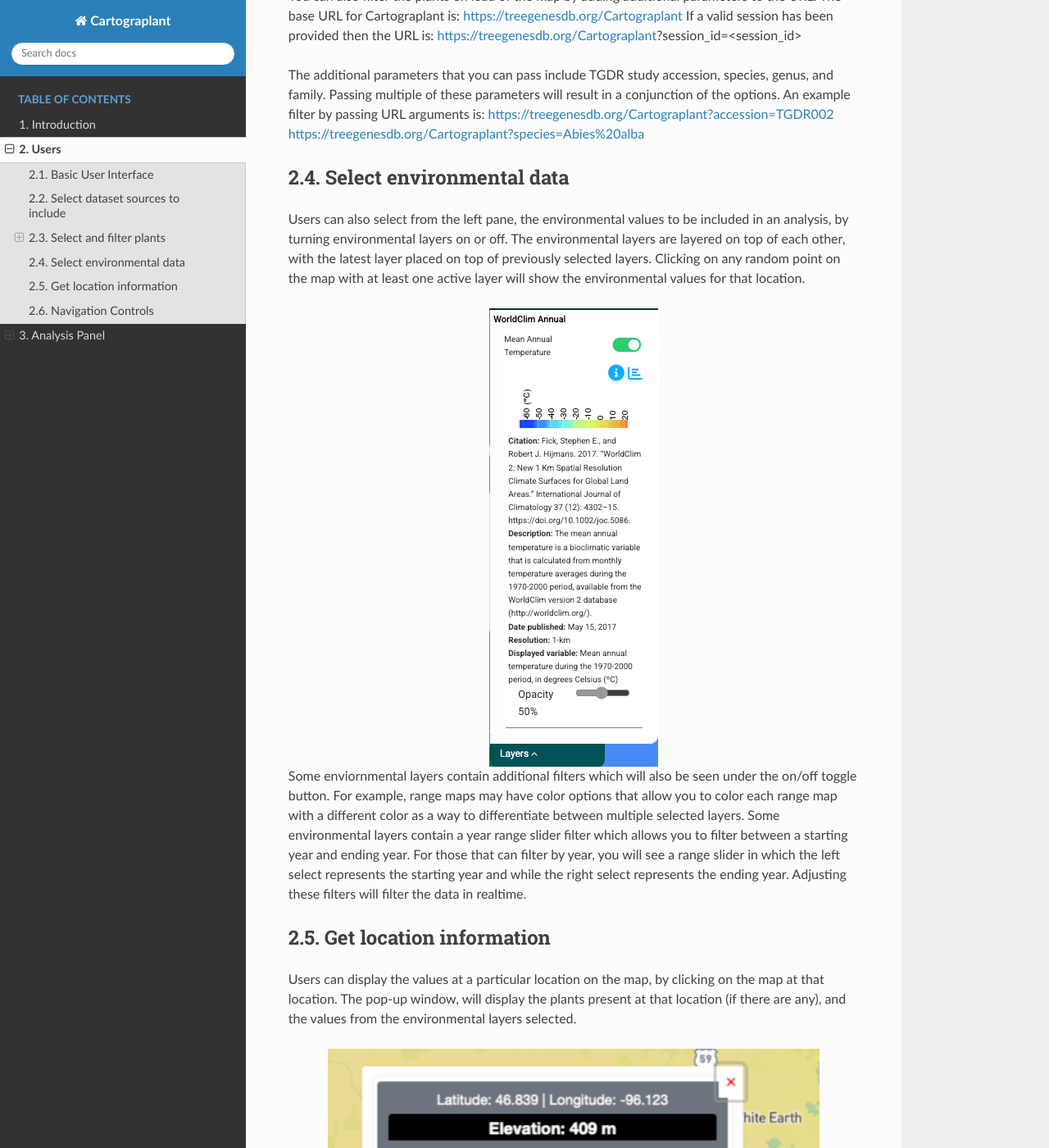
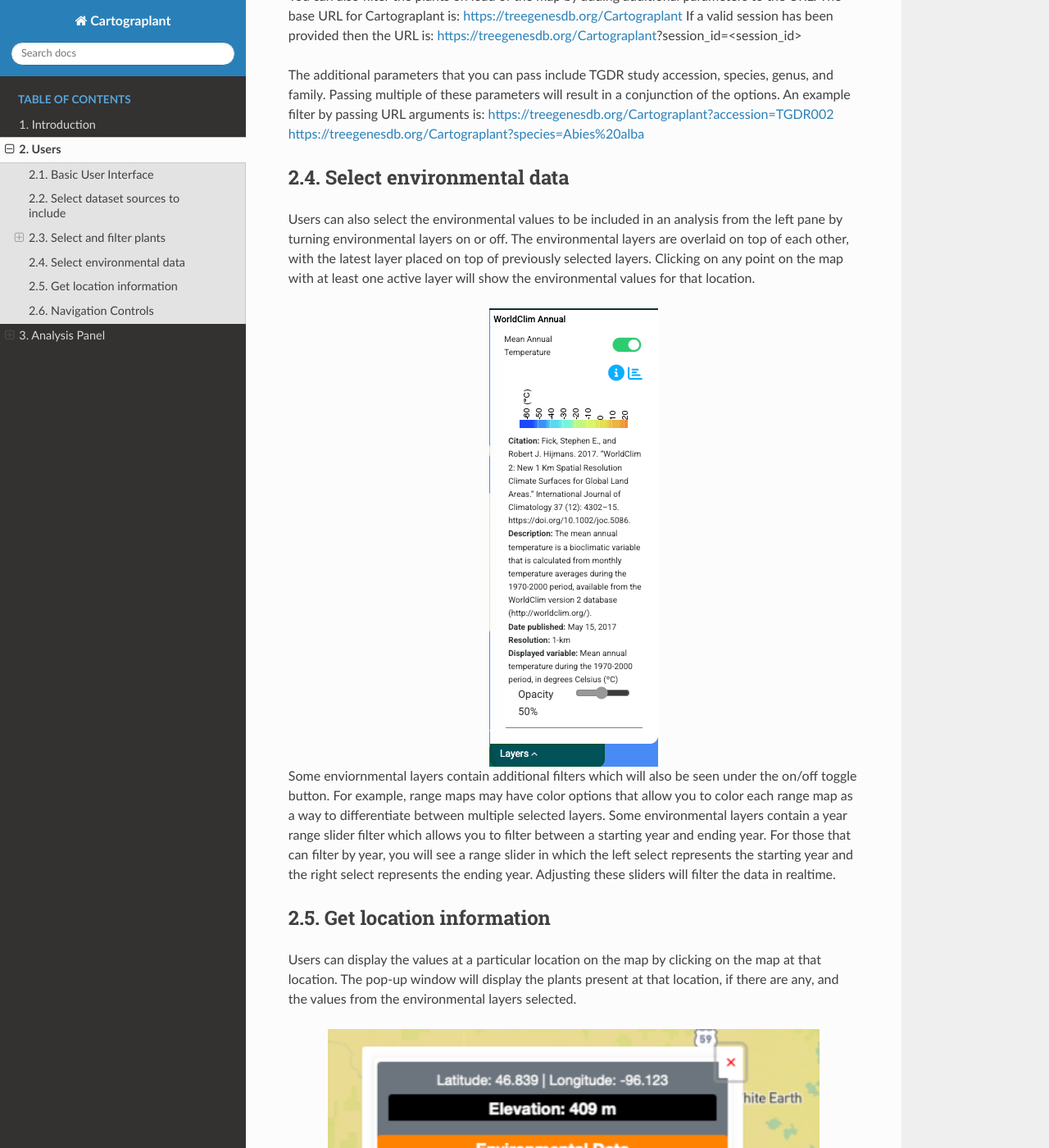
Before and after one commit to cartograplant/cartogratree_docs, a Sphinx documentation site: the page built from docs/source/user.rst, in a window 1280 px wide and 1400 px high, scrolled down 3211 px. Shown: the whole window at 82% size. Built offline with Sphinx 7.4.7 and the Read the Docs theme 3.1.0, drawn with Linux system fonts in a browser that asks for light colours; some of the changed text lies outside the part shown.

Commit message:
Refine wording and improve clarity
Small edits up to analysis panel section

```diff
--- a/docs/source/user.rst
+++ b/docs/source/user.rst
@@ -62,28 +62,28 @@ https://treegenesdb.org/Cartograplant?species=Abies%20alba
 
 Select environmental data
 ^^^^^^^^^^^^^^^^^^^^^^^^^
-Users can also select from the left pane, the environmental values to be included in an analysis, by turning environmental layers on or off. The environmental layers are layered on top of each other, with the latest layer placed on top of previously selected layers. Clicking on any random point on the map with at least one active layer will show the environmental values for that location.
+Users can also select the environmental values to be included in an analysis from the left pane by turning environmental layers on or off. The environmental layers are overlaid on top of each other, with the latest layer placed on top of previously selected layers. Clicking on any point on the map with at least one active layer will show the environmental values for that location.
 
 .. image:: ../images/cp_env_layers.png
     :align: center
     :alt: Layers Panel of Cartograplant
 
-Some enviornmental layers contain additional filters which will also be seen under the on/off toggle button. For example, range maps may have color options that allow you to color each range map with a different color as a way to differentiate between multiple selected layers. Some environmental layers contain a year range slider filter which allows you to filter between a starting year and ending year. For those that can filter by year, you will see a range slider in which the left select represents the starting year and while the right select represents the ending year. Adjusting these filters will filter the data in realtime.
+Some enviornmental layers contain additional filters which will also be seen under the on/off toggle button. For example, range maps may have color options that allow you to color each range map as a way to differentiate between multiple selected layers. Some environmental layers contain a year range slider filter which allows you to filter between a starting year and ending year. For those that can filter by year, you will see a range slider in which the left select represents the starting year and the right select represents the ending year. Adjusting these sliders will filter the data in realtime.
 
 Get location information
 ^^^^^^^^^^^^^^^^^^^^^^^^
-Users can display the values at a particular location on the map, by clicking on the map at that location. The pop-up window, will display the plants present at that location (if there are any), and the values from the environmental layers selected.
+Users can display the values at a particular location on the map by clicking on the map at that location. The pop-up window will display the plants present at that location, if there are any, and the values from the environmental layers selected.
 
 .. image:: ../images/cp_click_env.png
     :width: 600px
     :align: center
     :alt: Details for a specific location on the map
 
-At zoomed out levels the plants are clustered and are represented by circles. The color and size of the circle indicates how many plants there are in the cluster. The user can click on a cluster to zoom in and view the individual plants.
+When zoomed out, the plants are clustered and represented by circles. The color and size of the circle indicates how many plants there are in the cluster. The user can click on a cluster to zoom in and view the individual plants.
 
 Navigation Controls
 ^^^^^^^^^^^^^^^^^^^
-You can use arrow keys to move across the zoom, and the scroll wheel to zoom in. Double clicking on any point in the map will also zoom you in. There also exists navigation controls at the top right of the map which gives you control of the zoom level, the bearing and the pitch of the map.
+You can use arrow keys to move across the map, and the scroll wheel to zoom in. Double clicking on any point in the map will also zoom you in. Alternatively, there are navigation controls at the top right of the map which gives you control of the zoom level, the bearing, and the pitch of the map.
 
 Analysis Panel
 ==============
```
Also changed, not shown: other parts of docs/source/user.rst (+2 -2 lines).
